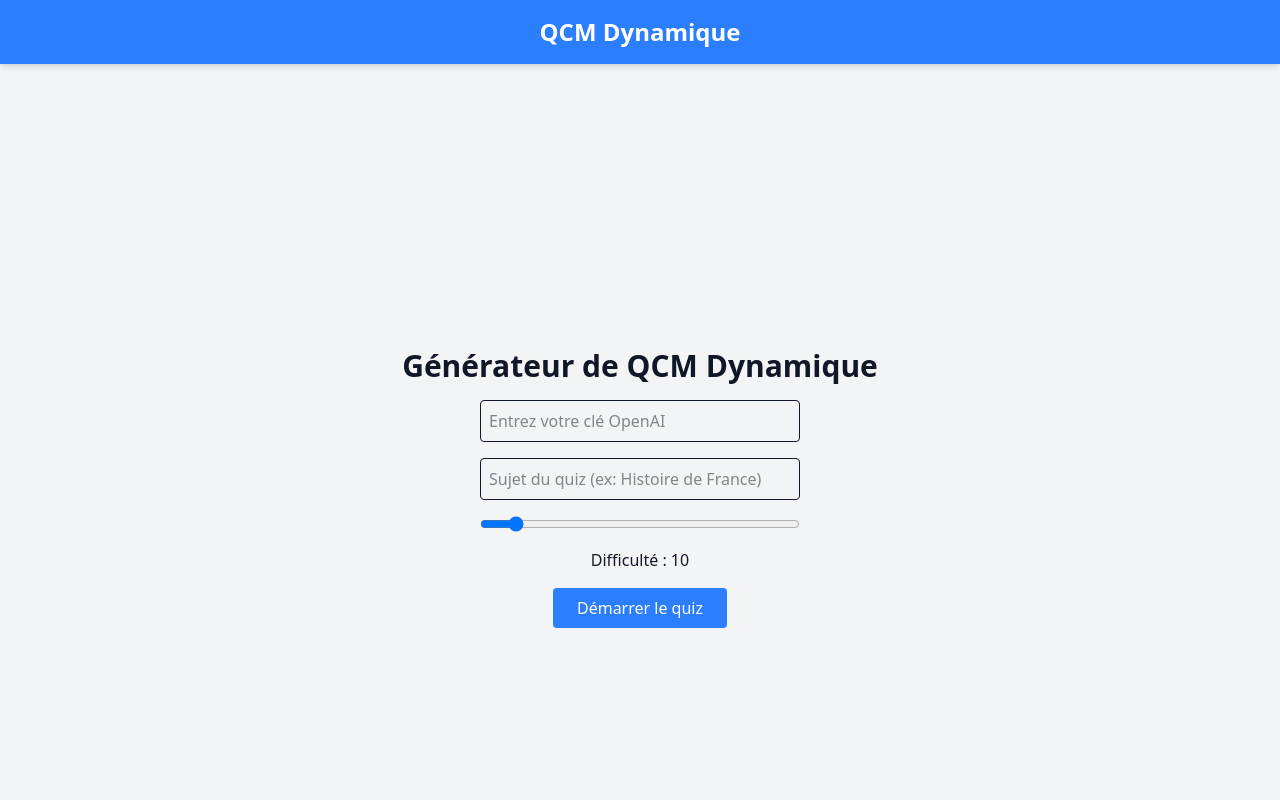
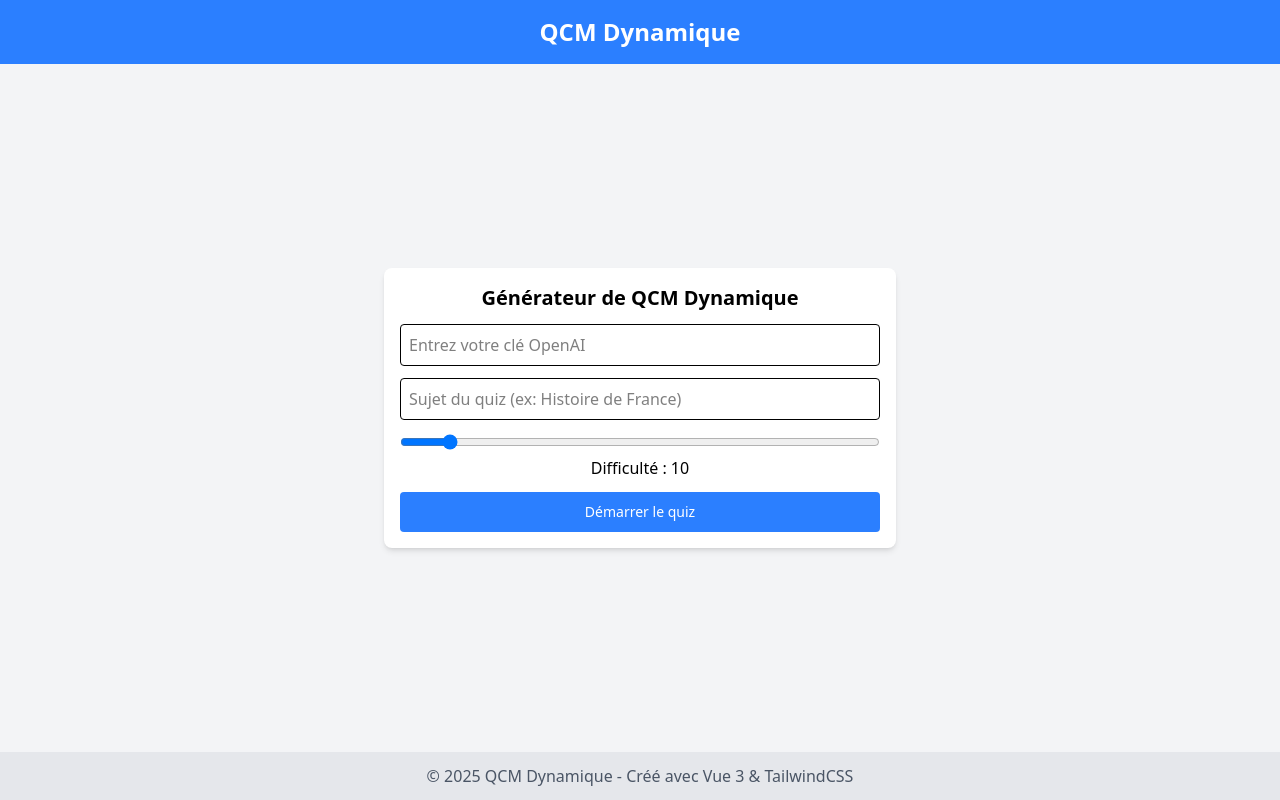
Before and after one commit to jlg-formation/qcm-app, a Vue app: page /#/ in a window 1280 px wide. Shown: the top 800 px of the page. Built offline with nearby package versions, Linux system fonts and the light colour scheme.

Commit message:
dev: ui amelioration

```diff
--- a/src/App.vue
+++ b/src/App.vue
@@ -1,16 +1,16 @@
 <template>
-  <div class="min-h-screen bg-gray-100 text-gray-900">
+  <div class="flex h-screen flex-col">
     <header class="bg-blue-500 py-4 text-white shadow-md">
       <div class="container mx-auto text-center text-2xl font-semibold">
         QCM Dynamique
       </div>
     </header>
 
-    <main class="container mx-auto p-6">
+    <main class="flex flex-grow items-center justify-center bg-gray-100 p-4">
       <router-view />
     </main>
 
-    <footer class="mt-10 bg-gray-200 py-4 text-center text-gray-600">
+    <footer class="bg-gray-200 py-3 text-center text-gray-600">
       <p>&copy; 2025 QCM Dynamique - Créé avec Vue 3 & TailwindCSS</p>
     </footer>
   </div>
--- a/src/views/Home.vue
+++ b/src/views/Home.vue
@@ -1,43 +1,55 @@
 <template>
-  <div class="flex h-screen flex-col items-center justify-center space-y-4">
-    <h1 class="text-3xl font-bold">Générateur de QCM Dynamique</h1>
+  <div class="mx-auto w-full max-w-lg rounded-lg bg-white p-4 shadow-md">
+    <h1 class="mb-3 text-center text-xl font-bold">
+      Générateur de QCM Dynamique
+    </h1>
 
-    <!-- ✅ Si la clé API est déjà enregistrée, afficher un message -->
-    <div v-if="quizStore.apiKey">
-      <p class="text-green-600">✅ Clé OpenAI enregistrée</p>
+    <form @submit.prevent="startQuiz" class="space-y-3">
+      <div v-if="quizStore.apiKey" class="text-center text-green-600">
+        ✅ Clé OpenAI enregistrée
         <button
           @click="quizStore.clearApiKey"
-        class="mt-2 text-red-500 underline"
+          type="button"
+          class="ml-2 text-red-500 underline"
         >
           Changer de clé
         </button>
       </div>
 
-    <!-- ✅ Champ affiché uniquement si aucune clé API n'est enregistrée -->
       <input
         v-else
         v-model="apiKey"
         type="password"
         placeholder="Entrez votre clé OpenAI"
-      class="w-80 rounded border p-2"
+        class="w-full rounded border p-2"
       />
 
       <input
         v-model="topic"
         type="text"
         placeholder="Sujet du quiz (ex: Histoire de France)"
-      class="w-80 rounded border p-2"
+        class="w-full rounded border p-2"
+        required
       />
 
-    <input v-model="difficulty" type="range" min="1" max="100" class="w-80" />
-    <p>Difficulté : {{ difficulty }}</p>
+      <div>
+        <input
+          v-model="difficulty"
+          type="range"
+          min="1"
+          max="100"
+          class="w-full"
+        />
+        <p class="text-center">Difficulté : {{ difficulty }}</p>
+      </div>
 
       <button
-      @click="startQuiz"
-      class="rounded bg-blue-500 px-6 py-2 text-white hover:bg-blue-600"
+        type="submit"
+        class="h-10 w-full cursor-pointer rounded bg-blue-500 px-4 py-2 text-sm text-white transition-all hover:bg-blue-600"
       >
         Démarrer le quiz
       </button>
+    </form>
   </div>
 </template>
 
--- a/src/views/Quiz.vue
+++ b/src/views/Quiz.vue
@@ -1,5 +1,4 @@
 <template>
-  <div class="flex min-h-screen items-center justify-center bg-gray-100 p-4">
   <div class="w-full max-w-lg rounded-lg bg-white p-4 shadow-md">
     <h2 class="mb-3 text-center text-xl font-bold">
       Quiz : {{ quizStore.topic }}
@@ -36,7 +35,6 @@
         </button>
       </div>
 
-        <!-- ✅ Réduction de l’espace du message de feedback -->
       <div class="mt-2 flex min-h-[40px] items-center justify-center">
         <p
           v-if="selectedAnswer !== null"
@@ -53,7 +51,6 @@
         </p>
       </div>
 
-        <!-- ✅ Bouton suivant avec moins d’espace vertical -->
       <div class="mt-2 flex min-h-[40px] items-center justify-center">
         <button
           v-if="selectedAnswer !== null"
@@ -74,7 +71,6 @@
           Voir les résultats
         </button>
       </router-link>
-      </div>
     </div>
   </div>
 </template>
--- a/src/views/Results.vue
+++ b/src/views/Results.vue
@@ -1,15 +1,22 @@
 <template>
-  <div class="flex h-screen flex-col items-center justify-center space-y-4">
-    <h1 class="text-3xl font-bold">Résultats</h1>
+  <div
+    class="mx-auto w-full max-w-lg rounded-lg bg-white p-4 text-center shadow-md"
+  >
+    <h1 class="mb-3 text-xl font-bold">Résultats</h1>
 
-    <p>Score : {{ score }} / {{ quizStore.questions.length }}</p>
-    <p>Temps écoulé : {{ quizStore.getTimeElapsed }} secondes</p>
+    <p class="text-lg font-semibold">
+      Score : {{ score }} / {{ quizStore.questions.length }}
+    </p>
+    <p class="text-gray-600">
+      ⏱ Temps écoulé : {{ quizStore.getTimeElapsed }} secondes
+    </p>
 
-    <router-link
-      to="/"
-      class="mt-4 rounded bg-blue-500 px-6 py-2 text-white hover:bg-blue-600"
-    >
-      Refaire un quiz
+    <router-link to="/">
+      <button
+        class="mt-4 h-10 w-full cursor-pointer rounded bg-blue-500 px-4 py-2 text-sm text-white transition-all hover:bg-blue-600"
+      >
+        Refaire un quiz
+      </button>
     </router-link>
   </div>
 </template>
```
Lines whose indentation alone changed are shown as unchanged.
